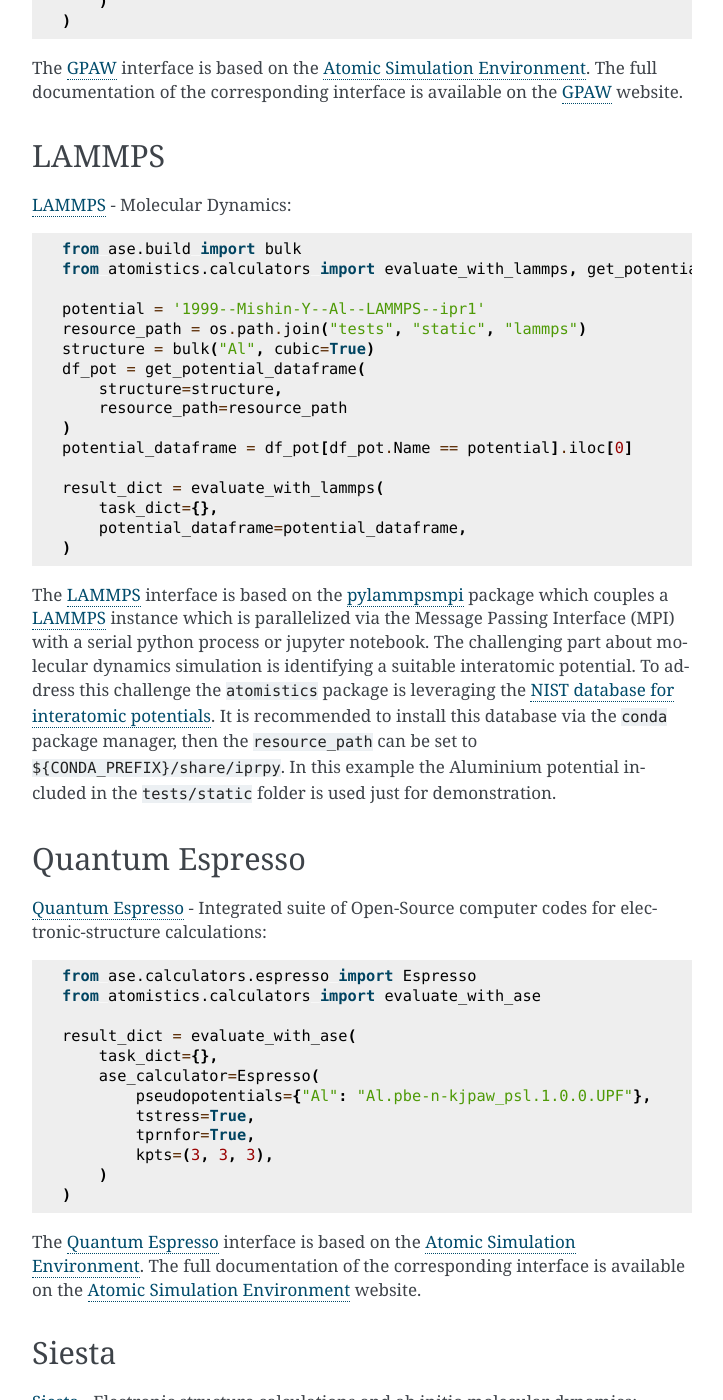
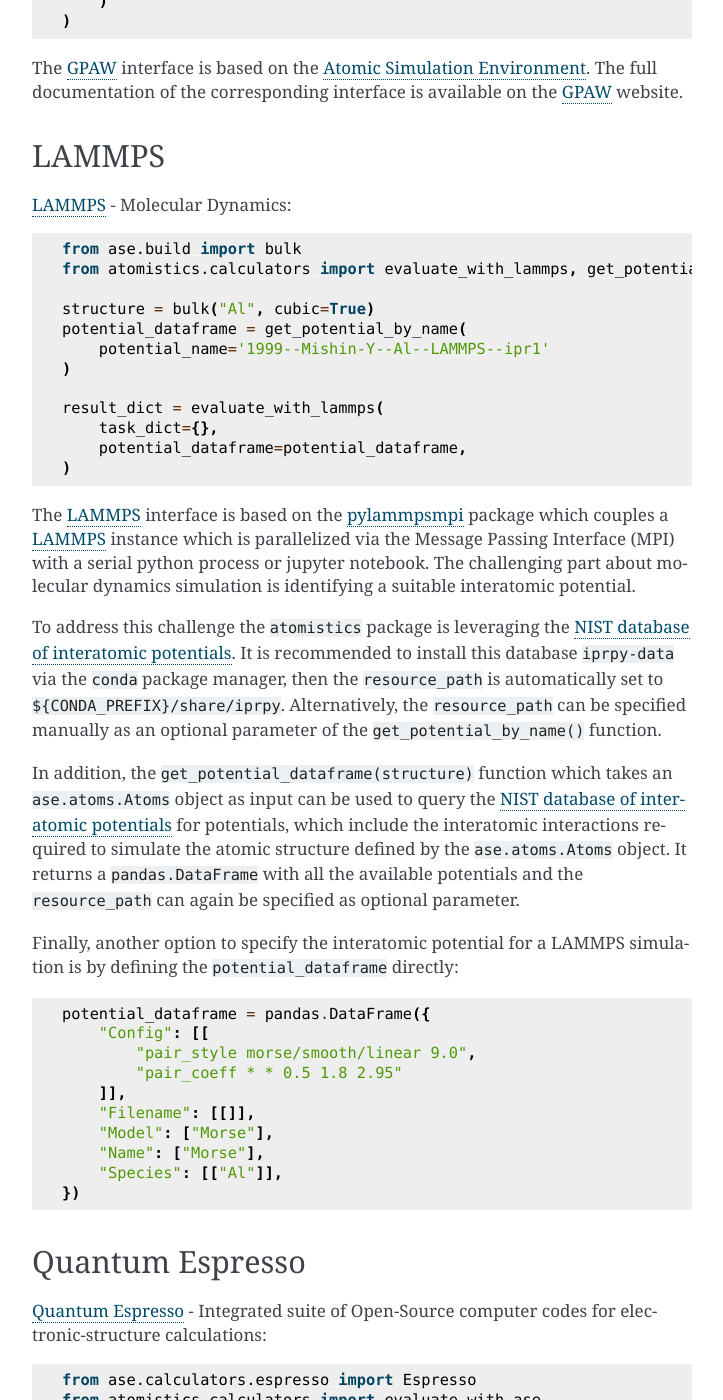
Before and after one commit to pyiron/atomistics, a Sphinx documentation site: the page built from docs/source/simulationcodes.md, in a window 1280 px wide and 1400 px high, scrolled down 1400 px. Shown: the whole window, without its empty margins (388-1111 px from the left). Built offline with Sphinx 7.4.7, drawn with Linux system fonts in a browser that asks for light colours; the version number could not be read and is left out.

Commit message:
Validate potential dataframe

````diff
--- a/docs/source/simulationcodes.md
+++ b/docs/source/simulationcodes.md
@@ -63,16 +63,12 @@
 [LAMMPS](https://www.lammps.org) - Molecular Dynamics:
 ```
 from ase.build import bulk
-from atomistics.calculators import evaluate_with_lammps, get_potential_dataframe
+from atomistics.calculators import evaluate_with_lammps, get_potential_by_name
 
-potential = '1999--Mishin-Y--Al--LAMMPS--ipr1'
-resource_path = os.path.join("tests", "static", "lammps")
 structure = bulk("Al", cubic=True)
-df_pot = get_potential_dataframe(
-    structure=structure,
-    resource_path=resource_path
+potential_dataframe = get_potential_by_name(
+    potential_name='1999--Mishin-Y--Al--LAMMPS--ipr1'
 )
-potential_dataframe = df_pot[df_pot.Name == potential].iloc[0]
 
 result_dict = evaluate_with_lammps(
     task_dict={},
@@ -82,10 +78,33 @@
 The [LAMMPS](https://www.lammps.org) interface is based on the [pylammpsmpi](https://github.com/pyiron/pylammpsmpi)
 package which couples a [LAMMPS](https://www.lammps.org) instance which is parallelized via the Message Passing Interface
 (MPI) with a serial python process or jupyter notebook. The challenging part about molecular dynamics simulation is
-identifying a suitable interatomic potential. To address this challenge the `atomistics` package is leveraging the
-[NIST database for interatomic potentials](https://www.ctcms.nist.gov/potentials). It is recommended to install this
-database via the `conda` package manager, then the `resource_path` can be set to `${CONDA_PREFIX}/share/iprpy`. In this
-example the Aluminium potential included in the `tests/static` folder is used just for demonstration.
+identifying a suitable interatomic potential.
+
+To address this challenge the `atomistics` package is leveraging the [NIST database of interatomic potentials](https://www.ctcms.nist.gov/potentials).
+It is recommended to install this database `iprpy-data` via the `conda` package manager, then the `resource_path` is
+automatically set to `${CONDA_PREFIX}/share/iprpy`. Alternatively, the `resource_path` can be specified manually as an
+optional parameter of the `get_potential_by_name()` function.
+
+In addition, the `get_potential_dataframe(structure)` function which takes an `ase.atoms.Atoms` object as input can be
+used to query the [NIST database of interatomic potentials](https://www.ctcms.nist.gov/potentials) for potentials, which
+include the interatomic interactions required to simulate the atomic structure defined by the `ase.atoms.Atoms` object.
+It returns a `pandas.DataFrame` with all the available potentials and the `resource_path` can again be specified as
+optional parameter.
+
+Finally, another option to specify the interatomic potential for a LAMMPS simulation is by defining the `potential_dataframe`
+directly:
+```
+potential_dataframe = pandas.DataFrame({
+    "Config": [[
+        "pair_style morse/smooth/linear 9.0",
+        "pair_coeff * * 0.5 1.8 2.95"
+    ]],
+    "Filename": [[]],
+    "Model": ["Morse"],
+    "Name": ["Morse"],
+    "Species": [["Al"]],
+})
+```
 
 ## Quantum Espresso
 [Quantum Espresso](https://www.quantum-espresso.org) - Integrated suite of Open-Source computer codes for
````
Also changed, not shown: 4 other files.
